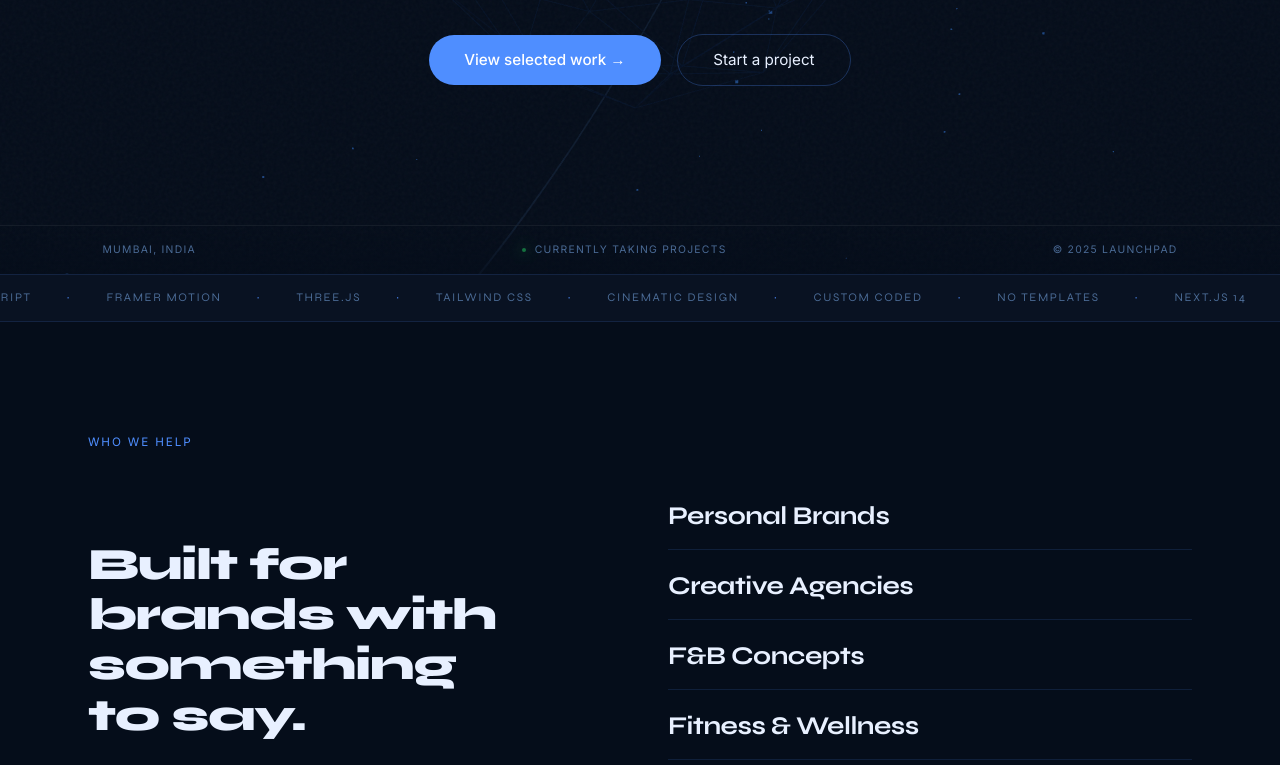
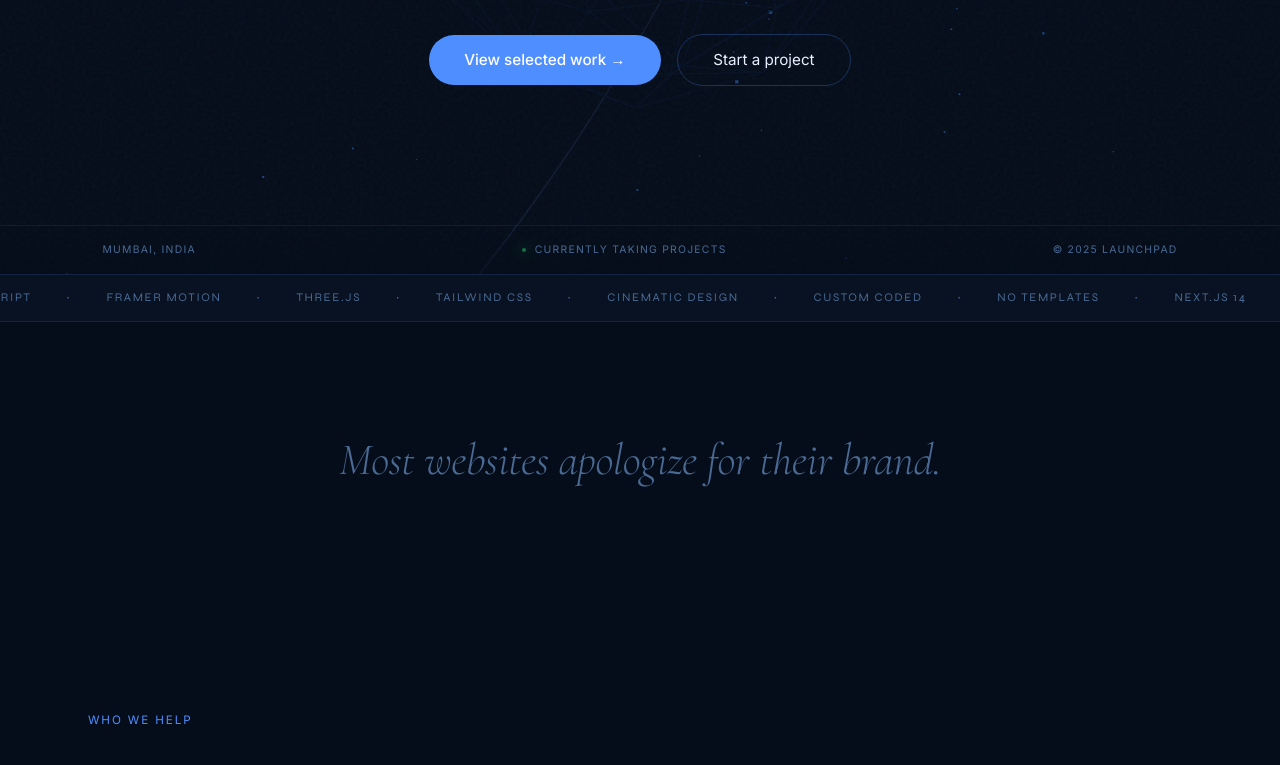
Before and after one commit to amannnnn6969/Launchpad-V2, a Next.js app: page / in a window 1280 px wide. Shown: the part 526-1291 px from the top of the page. Built offline with nearby package versions, Linux system fonts and the light colour scheme.

Commit message:
little redesign

```diff
--- a/app/globals.css
+++ b/app/globals.css
@@ -1,4 +1,4 @@
-@import url('https://fonts.googleapis.com/css2?family=Syne:wght@400;700;800&family=Inter:wght@300;400;500&display=swap');
+@import url('https://fonts.googleapis.com/css2?family=Syne:wght@400;700;800&family=Inter:wght@300;400;500&family=Cormorant+Garamond:ital,wght@1,300;1,400&display=swap');
 @tailwind base;
 @tailwind components;
 @tailwind utilities;
--- a/app/page.tsx
+++ b/app/page.tsx
@@ -9,6 +9,7 @@ import Contact from "@/components/Contact";
 import CtaBanner from "@/components/CtaBanner";
 import Footer from "@/components/Footer";
 import ScrollToTop from "@/components/ScrollToTop";
+import Statement from "@/components/Statement";
 
 export default function Home() {
   return (
@@ -16,6 +17,7 @@ export default function Home() {
       <Navbar />
       <Hero />
       <Marquee />
+      <Statement />
       <WhoWeHelp />
       <Services />
       <Portfolio />
--- /dev/null
+++ b/components/Statement.tsx
@@ -0,0 +1,52 @@
+"use client";
+import { useInView } from "react-intersection-observer";
+import { useState, useEffect } from "react";
+import { MagneticText } from "@/components/ui/morphing-cursor";
+
+export default function Statement() {
+  const { ref, inView } = useInView({ threshold: 0.3, triggerOnce: true });
+  const [isMobile, setIsMobile] = useState(false);
+  useEffect(() => {
+    const check = () => setIsMobile(window.innerWidth < 768);
+    check();
+    window.addEventListener("resize", check);
+    return () => window.removeEventListener("resize", check);
+  }, []);
+
+  return (
+    <section
+      ref={ref}
+      className={`reveal ${inView ? "visible" : ""}`}
+      style={{
+        padding: isMobile ? "4rem 1.5rem" : "7rem 3rem",
+        maxWidth: 1200,
+        margin: "0 auto",
+        textAlign: "center",
+      }}
+    >
+      <MagneticText
+        text="Most websites apologize for their brand."
+        hoverText="Yours shouldn't."
+        circleSize={isMobile ? 280 : 520}
+        style={{
+          fontFamily: "Cormorant Garamond, serif",
+          fontStyle: "italic",
+          fontWeight: 300,
+          color: "var(--muted)",
+          fontSize: isMobile ? "clamp(1.4rem, 5vw, 2rem)" : "clamp(1.8rem, 3.5vw, 3.2rem)",
+          lineHeight: 1.2,
+          letterSpacing: "-0.01em",
+        }}
+        innerStyle={{
+          fontFamily: "Syne, sans-serif",
+          fontStyle: "normal",
+          fontWeight: 800,
+          fontSize: isMobile ? "1.4rem" : "2.2rem",
+          letterSpacing: "-0.03em",
+          textAlign: "center",
+          lineHeight: 1.1,
+        }}
+      />
+    </section>
+  );
+}
--- /dev/null
+++ b/components/ui/morphing-cursor.tsx
@@ -0,0 +1,117 @@
+"use client"
+import type React from "react"
+import { useRef, useState, useCallback, useEffect } from "react"
+
+interface MagneticTextProps {
+  text: string
+  hoverText?: string
+  className?: string
+  style?: React.CSSProperties
+  innerStyle?: React.CSSProperties
+  circleSize?: number
+}
+
+export function MagneticText({ text, hoverText = text, style, innerStyle, circleSize = 520 }: MagneticTextProps) {
+  const containerRef = useRef<HTMLDivElement>(null)
+  const circleRef = useRef<HTMLDivElement>(null)
+  const innerTextRef = useRef<HTMLDivElement>(null)
+  const [isHovered, setIsHovered] = useState(false)
+  const [containerSize, setContainerSize] = useState({ width: 0, height: 0 })
+  const mousePos = useRef({ x: 0, y: 0 })
+  const currentPos = useRef({ x: 0, y: 0 })
+  const animationFrameRef = useRef<number>()
+
+  useEffect(() => {
+    const updateSize = () => {
+      if (containerRef.current) {
+        setContainerSize({
+          width: containerRef.current.offsetWidth,
+          height: containerRef.current.offsetHeight,
+        })
+      }
+    }
+    updateSize()
+    window.addEventListener("resize", updateSize)
+    return () => window.removeEventListener("resize", updateSize)
+  }, [])
+
+  useEffect(() => {
+    const lerp = (a: number, b: number, t: number) => a + (b - a) * t
+    const animate = () => {
+      currentPos.current.x = lerp(currentPos.current.x, mousePos.current.x, 0.15)
+      currentPos.current.y = lerp(currentPos.current.y, mousePos.current.y, 0.15)
+      if (circleRef.current) {
+        circleRef.current.style.transform = `translate(${currentPos.current.x}px, ${currentPos.current.y}px) translate(-50%, -50%)`
+      }
+      if (innerTextRef.current) {
+        innerTextRef.current.style.transform = `translate(${-currentPos.current.x}px, ${-currentPos.current.y}px)`
+      }
+      animationFrameRef.current = requestAnimationFrame(animate)
+    }
+    animationFrameRef.current = requestAnimationFrame(animate)
+    return () => { if (animationFrameRef.current) cancelAnimationFrame(animationFrameRef.current) }
+  }, [])
+
+  const handleMouseMove = useCallback((e: React.MouseEvent<HTMLDivElement>) => {
+    if (!containerRef.current) return
+    const rect = containerRef.current.getBoundingClientRect()
+    mousePos.current = { x: e.clientX - rect.left, y: e.clientY - rect.top }
+  }, [])
+
+  const handleMouseEnter = useCallback((e: React.MouseEvent<HTMLDivElement>) => {
+    if (!containerRef.current) return
+    const rect = containerRef.current.getBoundingClientRect()
+    const x = e.clientX - rect.left
+    const y = e.clientY - rect.top
+    mousePos.current = { x, y }
+    currentPos.current = { x, y }
+    setIsHovered(true)
+  }, [])
+
+  const handleMouseLeave = useCallback(() => setIsHovered(false), [])
+
+  return (
+    <div
+      ref={containerRef}
+      onMouseMove={handleMouseMove}
+      onMouseEnter={handleMouseEnter}
+      onMouseLeave={handleMouseLeave}
+      style={{ position: "relative", display: "inline-flex", alignItems: "center", justifyContent: "center", cursor: "none", userSelect: "none" }}
+    >
+      <span style={style}>{text}</span>
+      <div
+        ref={circleRef}
+        style={{
+          position: "absolute",
+          top: 0,
+          left: 0,
+          pointerEvents: "none",
+          borderRadius: "9999px",
+          background: "var(--accent)",
+          overflow: "hidden",
+          width: isHovered ? circleSize : 0,
+          height: isHovered ? circleSize : 0,
+          transition: "width 0.55s cubic-bezier(0.33,1,0.68,1), height 0.55s cubic-bezier(0.33,1,0.68,1)",
+          willChange: "transform, width, height",
+        }}
+      >
+        <div
+          ref={innerTextRef}
+          style={{
+            position: "absolute",
+            display: "flex",
+            alignItems: "center",
+            justifyContent: "center",
+            width: containerSize.width,
+            height: containerSize.height,
+            top: "50%",
+            left: "50%",
+            willChange: "transform",
+          }}
+        >
+          <span style={{ ...innerStyle, color: "#fff", whiteSpace: "nowrap" }}>{hoverText}</span>
+        </div>
+      </div>
+    </div>
+  )
+}
```
